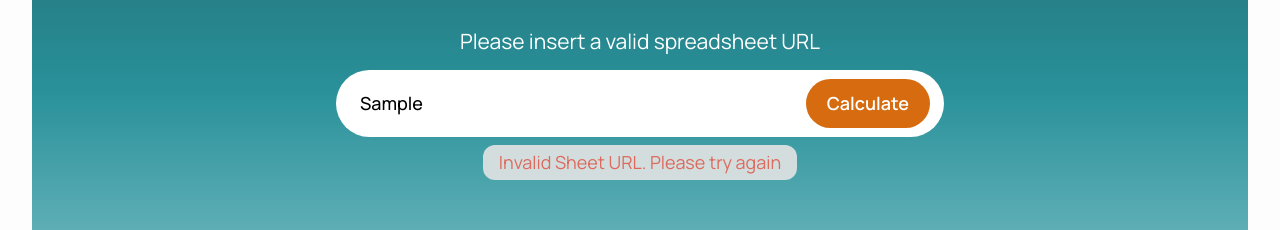
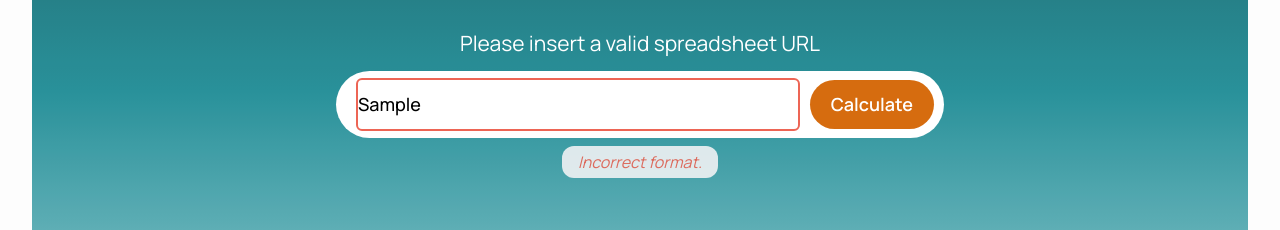
Before and after one commit to Codelab-Davis/d2d-graph-applet, a React (Vite) app in the folder frontend/: page / in a window 1280 px wide. Both pictures are taken after typing "Sample" into the empty fields and a click on the button "Calculate". Shown: the part 346-576 px from the top of the page. Built offline with nearby package versions, Linux system fonts and the light colour scheme.

Commit message:
updated formatting for error message

```diff
--- a/frontend/src/LandingPage.tsx
+++ b/frontend/src/LandingPage.tsx
@@ -159,11 +159,12 @@ function LandingPage(
               <div className="flex flex-col flex-grow justify-center">
                 <h1 className="mb-[3%] text-white font-manrope leading-normal">ENZYME RATE CALCULATOR</h1>
                 <p className="mb-[1%] text-white text-[21px]">Please insert a valid spreadsheet URL</p>
-                <div className="flex justify-between items-center self-center bg-white dark:bg-grays-700 p-[4px] h-[67px] md:w-[608px] sm:w-[80%] rounded-[40px]">
-                  <input id="url-input" onChange={change} className="grow pl-[20px] font-manrope font-medium text-base placeholder-grays-600 focus:outline-none bg-transparent dark:text-[#f2f2f2]" placeholder='Paste URL'></input>
+                <div className="flex justify-between items-center self-center bg-white dark:bg-grays-700 h-[67px] md:w-[608px] sm:w-[80%] rounded-[40px]">
+                  {isValidSheet ? <input id="url-input" onChange={change} className="grow ml-[20px] py-[11px] rounded-md font-manrope font-medium text-base placeholder-grays-600 focus:outline-none bg-transparent dark:text-[#f2f2f2]" placeholder='Paste URL'></input>
+                   : <input id="url-input" onChange={change} className="grow ml-[20px] py-[11px] font-manrope border-2 rounded-md border-red-1 font-medium text-base placeholder-grays-600 focus:outline-none bg-transparent dark:text-[#f2f2f2]" placeholder='Paste URL'></input>}
                   <button id="calculate-button" onClick={click} className="mx-[10px] px-[21px] py-[11px] bg-secondary-600 hover:bg-secondary-700 rounded-[30px] text-base font-semibold font-manrope text-white">Calculate</button>
                 </div>
-                {isValidSheet ? <p></p> : <p className="self-center mb-[1%] text-red-1 text-base bg-grays-300 mt-2 w-fit p-1 px-4 rounded-xl opacity-90">Invalid Sheet URL. Please try again</p>}
+                {isValidSheet ? <p></p> : <em className="self-center mb-[1%] text-red-1 text-sm bg-grays-200 mt-2 w-fit p-1 px-4 rounded-xl opacity-90">Incorrect format.</em>}
               </div>
                 <button className="self-end" onClick={helpButtonClicked}>
                   <div className="bg-[url('/assets/helpButton.svg')] hover:bg-[url('/assets/helpButtonHover.svg')] mb-[18px] mr-[18px] h-[49px] w-[49px]"></div>
```
